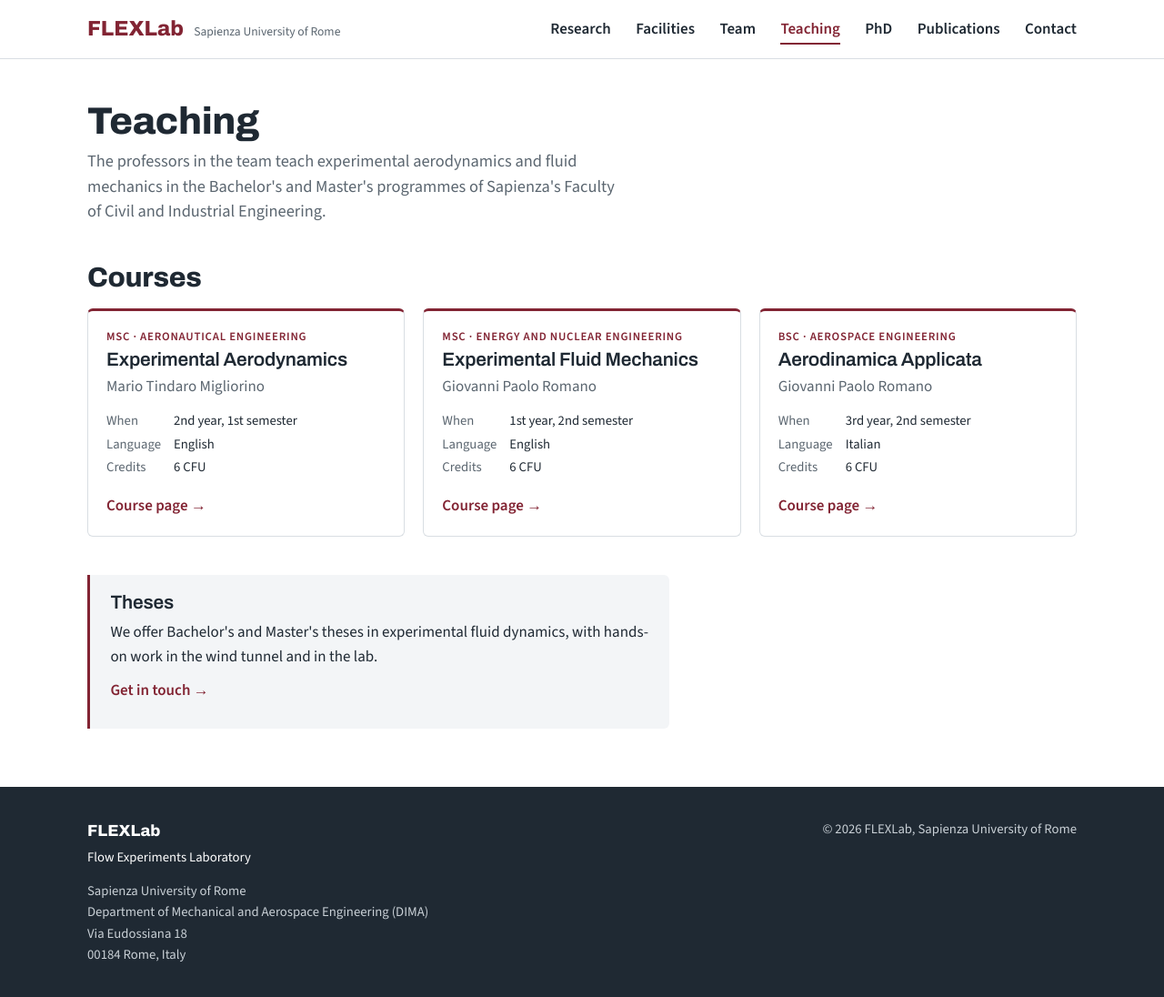
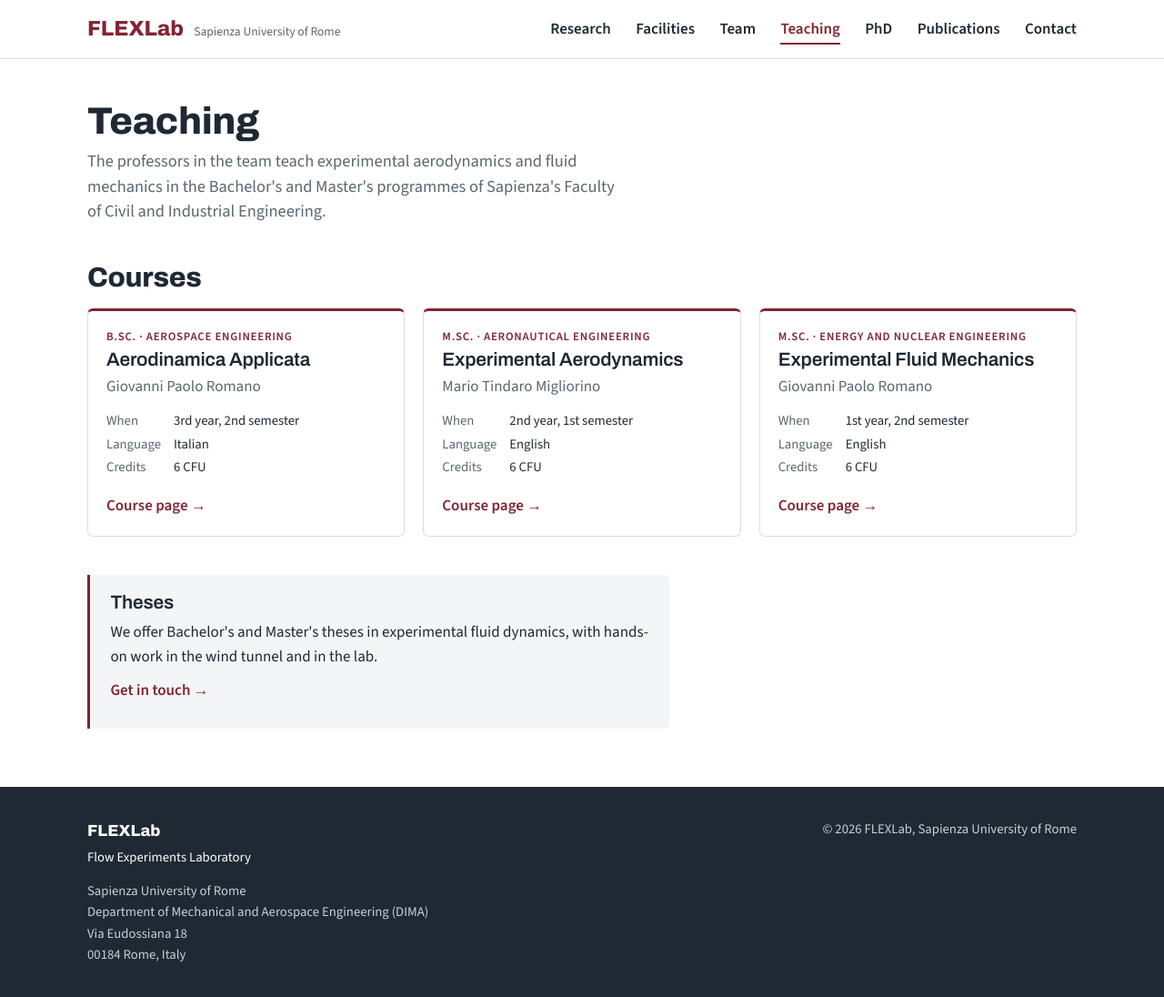
Before and after one commit to FLEXLab-Sapienza/FLEXLab-Sapienza.github.io, a Jekyll site: the page built from teaching.html, in a window 1280 px wide and 1097 px high. Shown: the whole window at 91% size. Built offline with Jekyll 4.4.1, drawn with Linux system fonts in a browser that asks for light colours.

Commit message:
Teaching: Aerodinamica Applicata first, Experimental Aerodynamics in the middle; B.Sc./M.Sc. labels
Co-Authored-By: Claude Opus 5.5 <noreply@anthropic.com>

```diff
--- a/_data/teaching.yml
+++ b/_data/teaching.yml
@@ -1,9 +1,18 @@
-# Courses taught by group members (source: corsidilaurea.uniroma1.it).
-# degree: programme name; level: BSc or MSc; cfu: credits; url: course page on the Sapienza catalogue.
+# Courses taught, shown in this order by group members (source: corsidilaurea.uniroma1.it).
+# degree: programme name; level: B.Sc. or M.Sc.; cfu: credits; url: course page on the Sapienza catalogue.
+- title: Aerodinamica Applicata
+  instructor: Giovanni Paolo Romano
+  degree: Aerospace Engineering
+  level: B.Sc.
+  year: 3rd year, 2nd semester
+  language: Italian
+  cfu: 6
+  url: https://corsidilaurea.uniroma1.it/en/course/33474/attendance/lesson/762e40a2-b290-4371-982d-eb52e5cf71dd/3/2/7dd3c328-a037-4ed3-8eb1-d5bdaaa8b26d/6b1c75ac-e31c-4292-8737-c6e4641c4808?channel=0
+
 - title: Experimental Aerodynamics
   instructor: Mario Tindaro Migliorino
   degree: Aeronautical Engineering
-  level: MSc
+  level: M.Sc.
   year: 2nd year, 1st semester
   language: English
   cfu: 6
@@ -12,17 +21,8 @@
 - title: Experimental Fluid Mechanics
   instructor: Giovanni Paolo Romano
   degree: Energy and Nuclear Engineering
-  level: MSc
+  level: M.Sc.
   year: 1st year, 2nd semester
   language: English
   cfu: 6
   url: https://corsidilaurea.uniroma1.it/en/course/34181/attendance/lesson/125e9749-ef24-4ce2-be5f-d671b861a0e3/1/2/dd6d413b-4a9b-4e98-9d3d-bebec3650229/95f7d960-ccf8-42cc-a24f-6f6e3d951255?channel=0
-
-- title: Aerodinamica Applicata
-  instructor: Giovanni Paolo Romano
-  degree: Aerospace Engineering
-  level: BSc
-  year: 3rd year, 2nd semester
-  language: Italian
-  cfu: 6
-  url: https://corsidilaurea.uniroma1.it/en/course/33474/attendance/lesson/762e40a2-b290-4371-982d-eb52e5cf71dd/3/2/7dd3c328-a037-4ed3-8eb1-d5bdaaa8b26d/6b1c75ac-e31c-4292-8737-c6e4641c4808?channel=0
```
